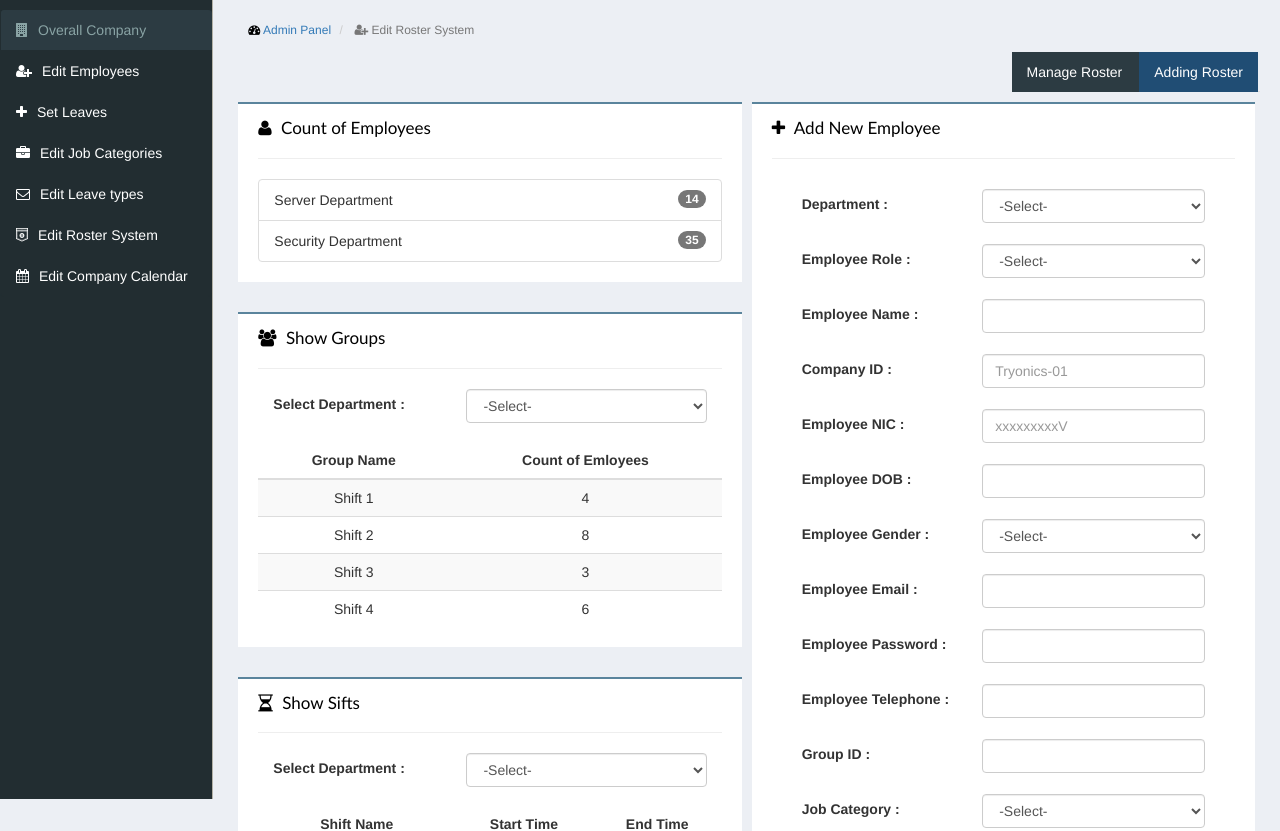
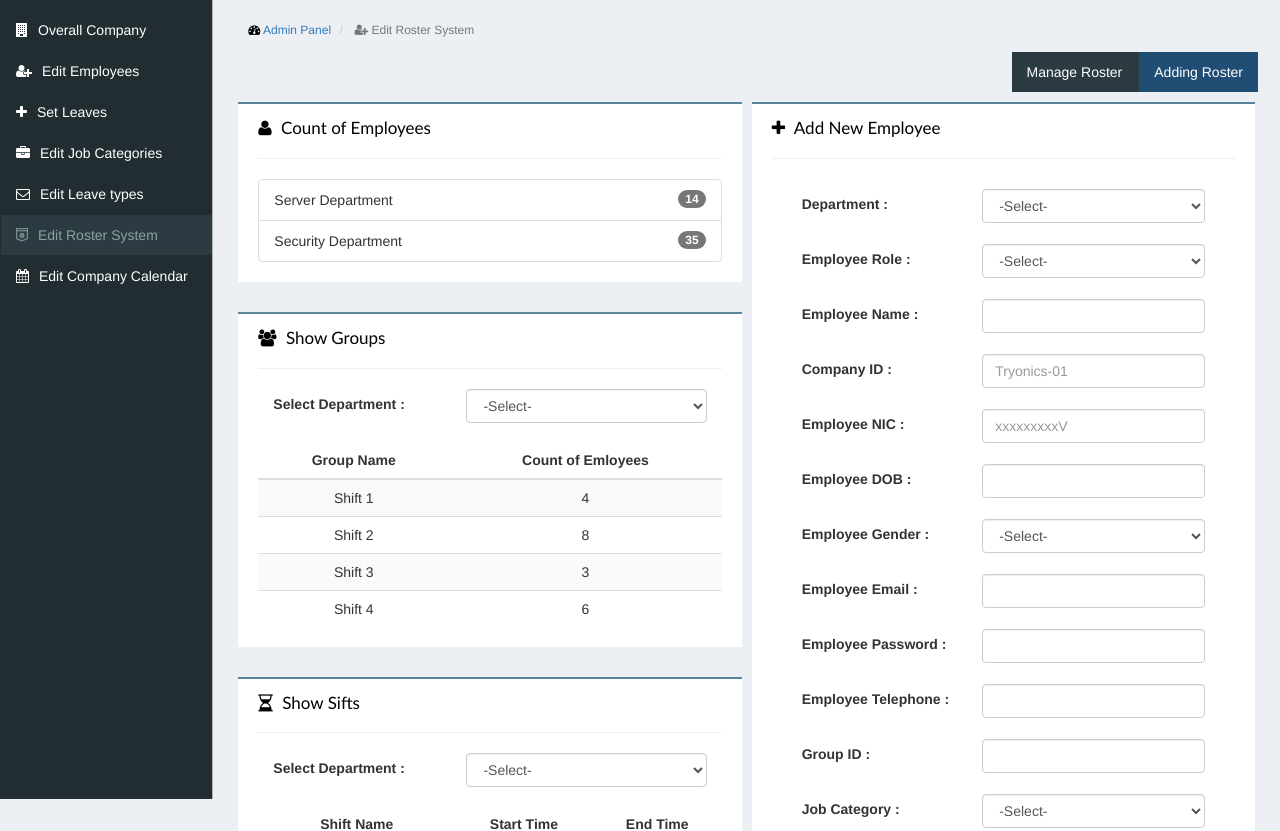
Before and after one commit to sajithaliyanage/Team-IGNIS, a PHP site: page /admin/roster.php in a window 1280 px wide. Shown: the part 51-882 px from the top of the page. Run offline with PHP 8.4, Linux system fonts and the light colour scheme.

Commit message:
left-bar -active updated

```diff
--- a/admin/department.php
+++ b/admin/department.php
@@ -1,4 +1,7 @@
- <!DOCTYPE html>
+<?php
+$var = "department";
+?>
+<!DOCTYPE html>
 <html lang="en">
 <head>
 	<meta http-equiv="content-type" content="text/html; charset=UTF-8">
--- a/admin/employee.php
+++ b/admin/employee.php
@@ -1,3 +1,7 @@
+<?php
+$var = "employee";
+?>
+
  <!DOCTYPE html>
 <html lang="en">
 <head>
--- a/admin/index.php
+++ b/admin/index.php
@@ -1,4 +1,7 @@
- <!DOCTYPE html>
+<?php
+$var = "index";
+?>
+<!DOCTYPE html>
 <html lang="en">
 <head>
 	<meta http-equiv="content-type" content="text/html; charset=UTF-8">
--- a/admin/jobcategory.php
+++ b/admin/jobcategory.php
@@ -1,3 +1,7 @@
+<?php
+$var = "job";
+?>
+
  <!DOCTYPE html>
 <html lang="en">
 <head>
--- a/admin/leavetypes.php
+++ b/admin/leavetypes.php
@@ -1,4 +1,8 @@
- <!DOCTYPE html>
+<?php
+$var = "leave";
+?>
+
+<!DOCTYPE html>
 <html lang="en">
 <head>
 	<meta http-equiv="content-type" content="text/html; charset=UTF-8">
--- a/admin/leftbar.php
+++ b/admin/leftbar.php
@@ -1,9 +1,10 @@
+
 <div class="list-group" style="margin-top:10px;">
-            <a href="index.php" class="list-group-item left-menu left-menu-active"><i class="fa fa-building icon-bar" aria-hidden="true"></i>Overall Company</a>
-            <a href="department.php" class="list-group-item left-menu"><i class="fa fa-user-plus icon-bar" aria-hidden="true"></i>Edit Employees</a>
-            <a href="setleaves.php" class="list-group-item left-menu"><i class="fa fa-plus icon-bar" aria-hidden="true"></i>Set Leaves</a>
-            <a href="jobcategory.php" class="list-group-item left-menu"><i class="fa fa-briefcase icon-bar" aria-hidden="true"></i>Edit Job Categories</a>
-            <a href="leavetypes.php" class="list-group-item left-menu"><i class="fa fa-envelope-o icon-bar" aria-hidden="true"></i>Edit Leave types</a>
-            <a href="roster.php" class="list-group-item left-menu"><i class="fa fa-shirtsinbulk icon-bar" aria-hidden="true"></i>Edit Roster System</a>
-            <a href="#" class="list-group-item left-menu"><i class="fa fa-calendar icon-bar" aria-hidden="true"></i>Edit Company Calendar</a>
+            <a href="index.php" class="list-group-item left-menu left-menu<?php if($var=="index"){echo"-active";}?>"><i class="fa fa-building icon-bar" aria-hidden="true"></i>Overall Company</a>
+            <a href="department.php" class="list-group-item left-menu left-menu<?php if($var=="department"){echo"-active";}?>"><i class="fa fa-user-plus icon-bar" aria-hidden="true"></i>Edit Employees</a>
+            <a href="setleaves.php" class="list-group-item left-menu left-menu<?php if($var=="set"){echo"-active";}?>"><i class="fa fa-plus icon-bar" aria-hidden="true"></i>Set Leaves</a>
+            <a href="jobcategory.php" class="list-group-item left-menu left-menu<?php if($var=="job"){echo"-active";}?>"><i class="fa fa-briefcase icon-bar" aria-hidden="true"></i>Edit Job Categories</a>
+            <a href="leavetypes.php" class="list-group-item left-menu left-menu<?php if($var=="leaves"){echo"-active";}?>"><i class="fa fa-envelope-o icon-bar" aria-hidden="true"></i>Edit Leave types</a>
+            <a href="roster.php" class="list-group-item left-menu left-menu<?php if($var=="roster"){echo"-active";}?>"><i class="fa fa-shirtsinbulk icon-bar" aria-hidden="true"></i>Edit Roster System</a>
+            <a href="#" class="list-group-item left-menu left-menu<?php if($var=="calendar"){echo"-active";}?>"><i class="fa fa-calendar icon-bar" aria-hidden="true"></i>Edit Company Calendar</a>
 </div>
--- a/admin/roster.php
+++ b/admin/roster.php
@@ -1,4 +1,8 @@
- <!DOCTYPE html>
+<?php
+$var = "roster";
+?>
+
+<!DOCTYPE html>
 <html lang="en">
 <head>
 	<meta http-equiv="content-type" content="text/html; charset=UTF-8">
--- a/admin/setleaves.php
+++ b/admin/setleaves.php
@@ -1,4 +1,8 @@
- <!DOCTYPE html>
+<?php
+$var = "set";
+?>
+
+<!DOCTYPE html>
 <html lang="en">
 <head>
 	<meta http-equiv="content-type" content="text/html; charset=UTF-8">
```
